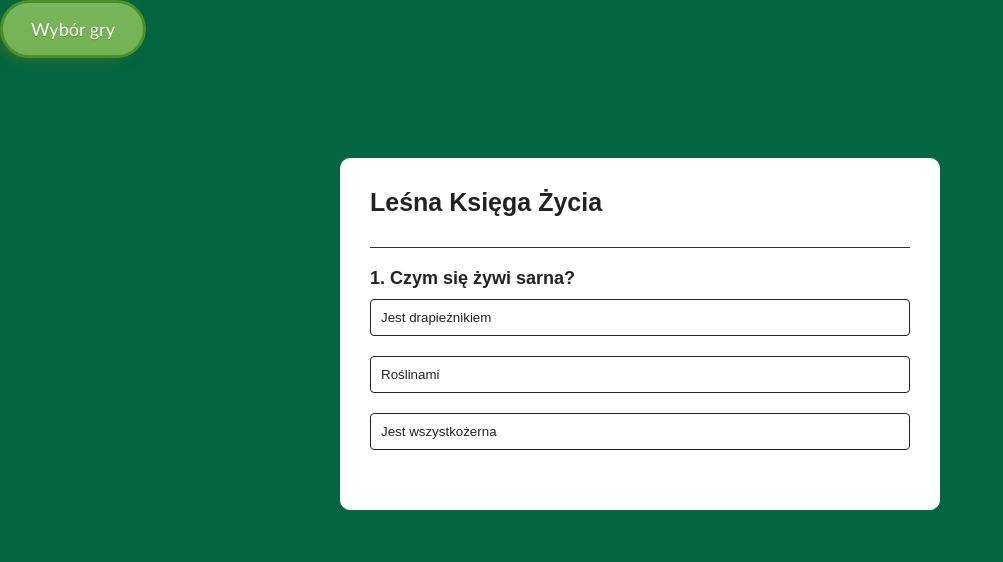
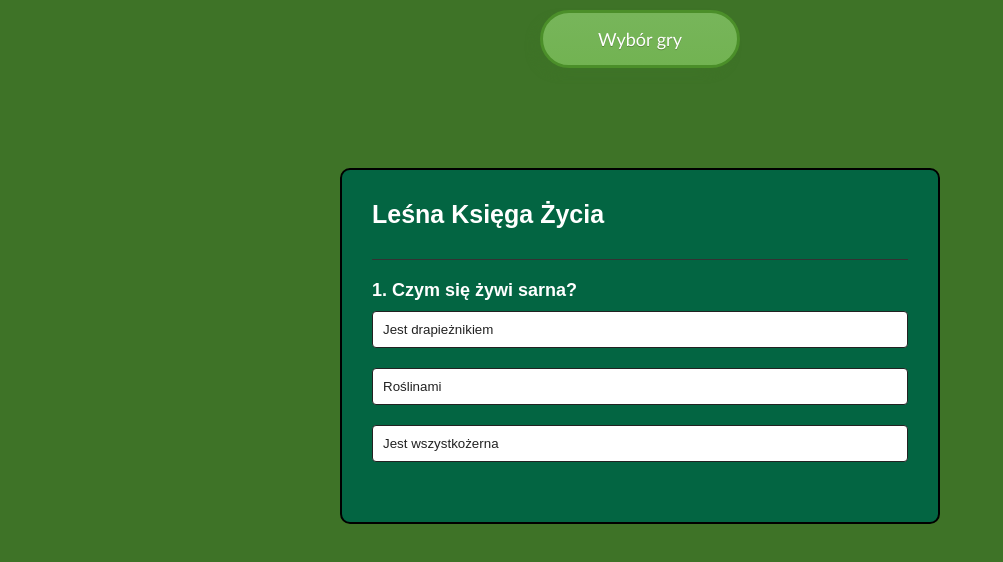
Before and after one commit to kwiskowski/JavaScript, a plain HTML site: page quiz.html in a window 1280 px wide. Shown: the whole page, without its empty margins (0-1003 px from the left). Drawn offline with Linux system fonts and the light colour scheme.

Commit message:
update css

```diff
--- a/main.js
+++ b/main.js
@@ -14,7 +14,7 @@ function startQuiz() {
   currentQuestionIndex = 0;
   score = 0;
   quizTitle.innerHTML = "Leśna Księga Życia";
-  nextButton.innerHTML = "Next";
+  nextButton.innerHTML = "Następne pytanie";
   showQuestion();
 }
 
--- a/quiz.html
+++ b/quiz.html
@@ -14,12 +14,7 @@
 
       <div class="quiz">
         <h2 id="question"></h2>
-        <div id="answer-buttons">
-          <!-- <button class="btn">a</button>
-          <button class="btn">b</button>
-          <button class="btn">c</button>
-          <button class="btn">d</button> -->
-        </div>
+        <div id="answer-buttons"></div>
         <button id="next-btn">następne pytanie</button>
       </div>
     </div>
--- a/styles.css
+++ b/styles.css
@@ -6,20 +6,26 @@
 }
 
 body {
-  background: #036542;
+  background: #3e7327;
+}
+
+a {
+  text-decoration: none;
+  color: #fff;
 }
 
 .app {
-  background: #fff;
+  background: #036542;
   width: 90%;
   max-width: 600px;
   margin: 100px auto 0;
   border-radius: 10px;
+  border: 2px solid;
   padding: 30px;
 }
 .app h1 {
   font-size: 25px;
-  color: #222;
+  color: #fff;
   font-weight: 600;
   border-bottom: 1px solid#333;
   padding-bottom: 30px;
@@ -31,7 +37,7 @@ body {
 
 .quiz h2 {
   font-size: 18px;
-  color: #222;
+  color: #fff;
   font-weight: 600;
 }
 
@@ -50,7 +56,7 @@ body {
 }
 
 .btn:hover:not([disabled]) {
-  background: #222;
+  background: #3e7327;
   color: #fff;
 }
 
@@ -59,7 +65,7 @@ body {
 }
 
 #next-btn {
-  background: #036542;
+  background: #3e7327;
   color: #fff;
   font-weight: 500;
   width: 150px;
@@ -85,19 +91,24 @@ body {
   background-color: #77b55a;
   border-radius: 33px;
   border: 3px solid #4b8f29;
-  display: inline-block;
+  display: flex;
+  gap: 10px;
   cursor: pointer;
   color: #ffffff;
   font-family: Trebuchet MS;
   font-size: 18px;
+  margin: 10px auto 10px;
+  max-width: 200px;
+  text-align: center;
+  justify-content: center;
   padding: 15px 28px;
   text-decoration: none;
   text-shadow: 0px 1px 0px #5b8a3c;
 }
-.game-icon:hover {
+/* .game-icon:hover {
   background: linear-gradient(to bottom, #72b352 5%, #77b55a 100%);
   background-color: #0c1f04;
-}
+} */
 .game-icon:active {
   position: relative;
   top: 1px;
```
